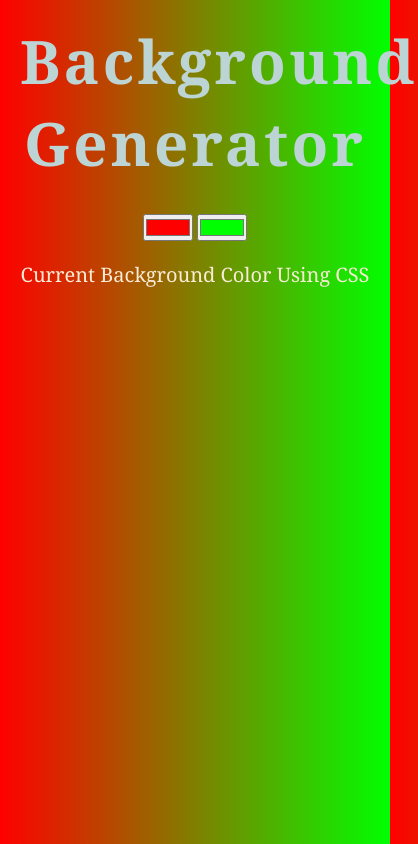
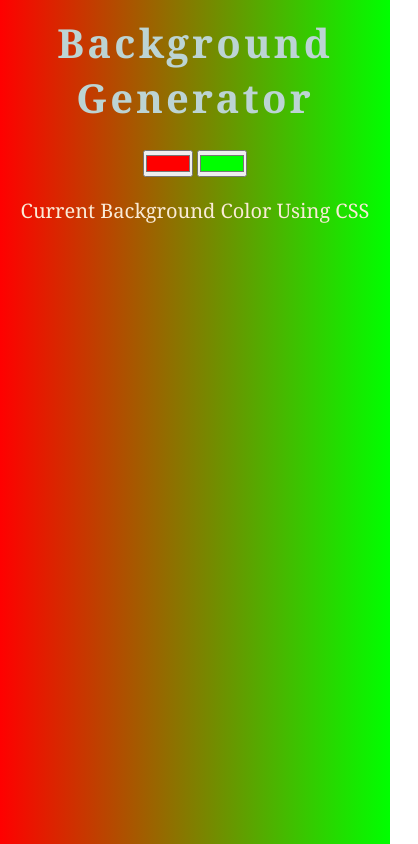
Before and after one commit to Darshan-Lakade/Background-Generator, a plain HTML site: page index.html in a window 390 px wide. Shown: the whole page, 418 px wide, since content can reach past the window. Drawn offline with Linux system fonts and the light colour scheme.

Commit message:
Modified css file

```diff
--- a/style.css
+++ b/style.css
@@ -8,6 +8,7 @@ body{
     text-align: center;
     font-family: Cambria, Cochin, Georgia, Times, 'Times New Roman', serif;
     font-size:15px;
+    overflow: hidden;
 }
 
 .main{
@@ -27,3 +28,11 @@ body{
     padding: 10px;
     text-transform: capitalize;
 }
+
+@media only screen and (max-width: 768px){
+
+    .main{
+        font-size: 40px;
+        padding:15px 5px;
+    }
+}
```
